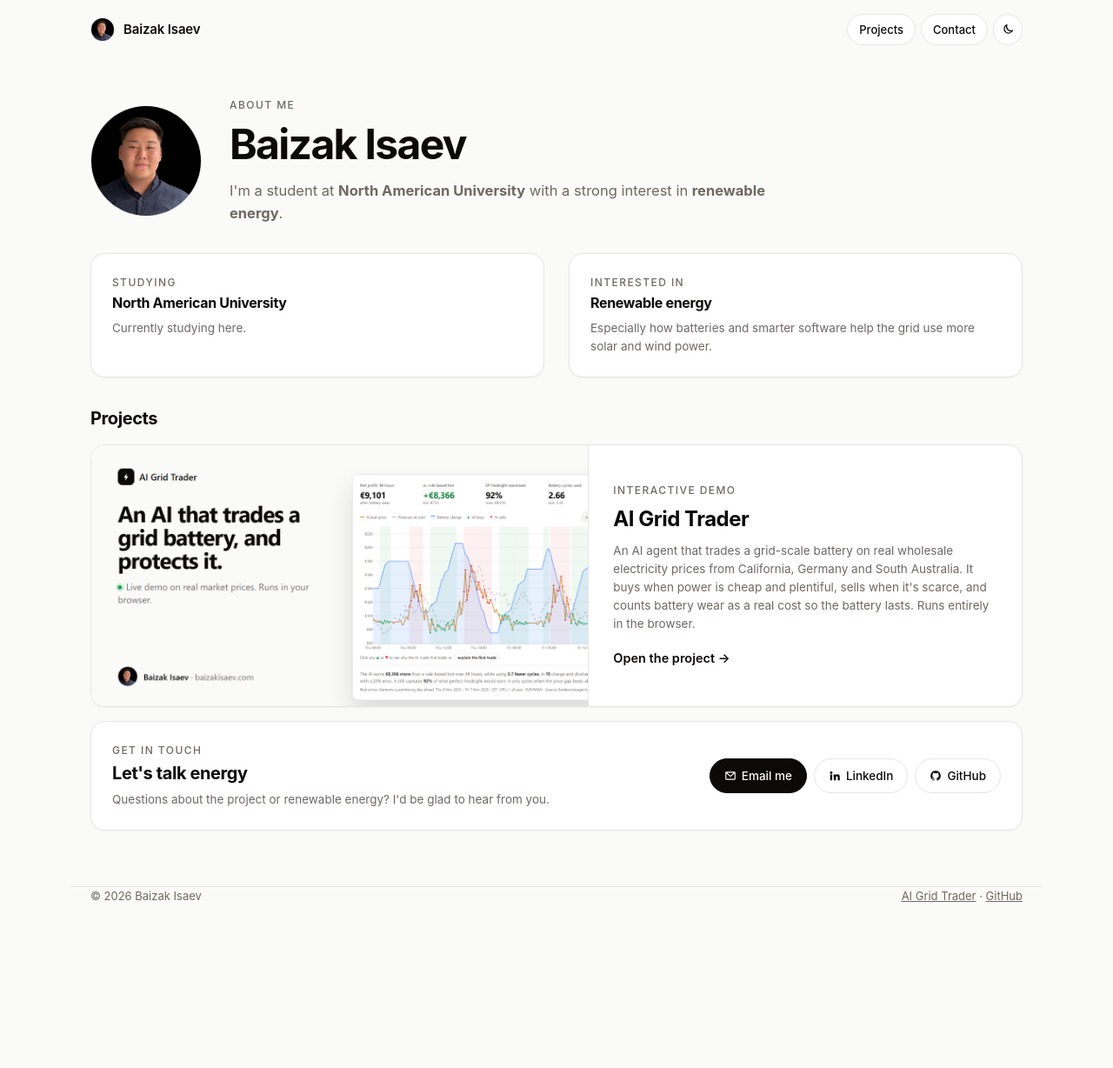
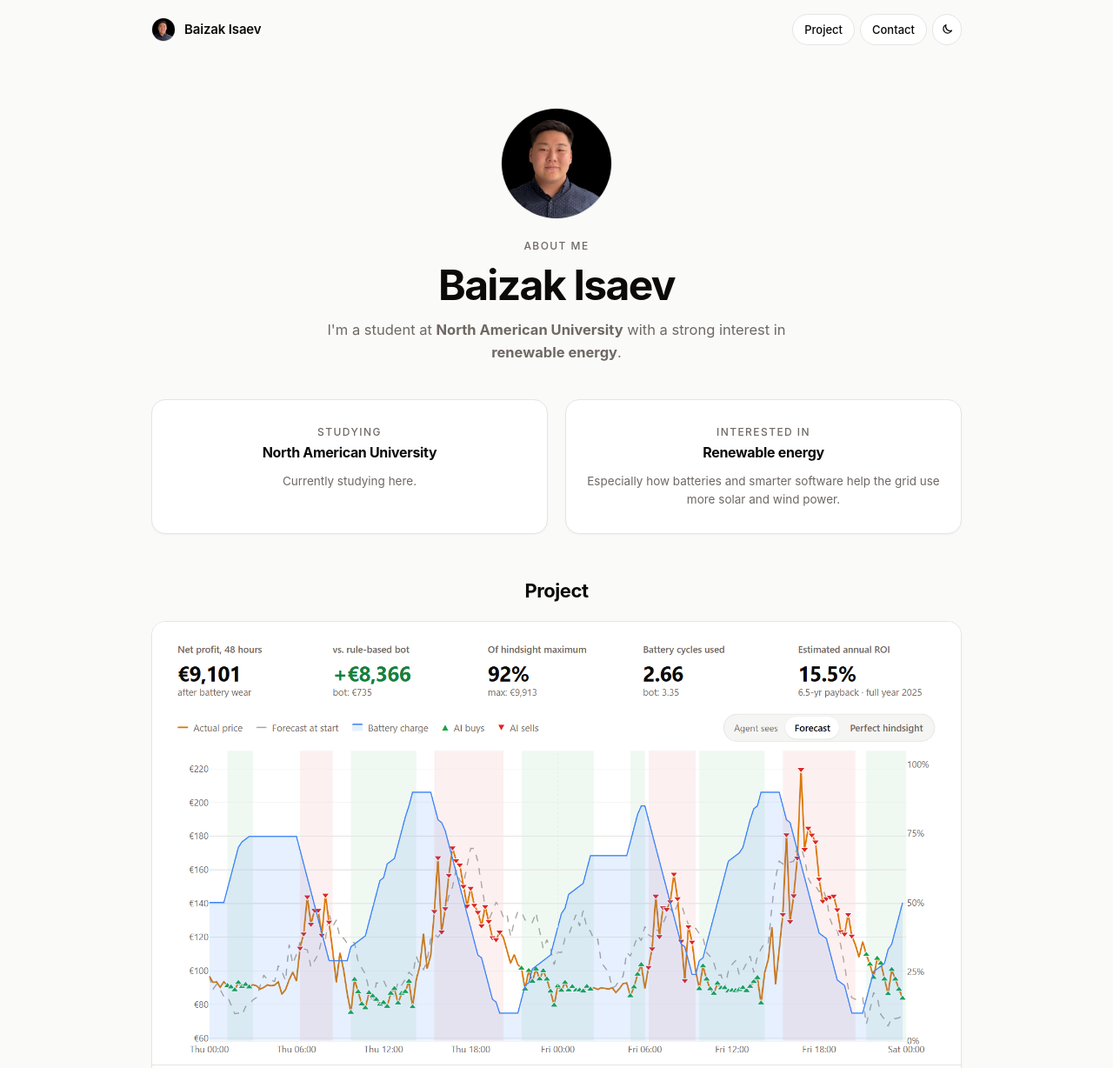
Before and after one commit to nolimitbaiza/ai-grid-trader, a plain HTML site: page index.html in a window 1280 px wide. Shown: the top 1228 px of the page at 87% size. Before the commit the page ends 1040 px from the top, so only its background shows below. Drawn offline with Linux system fonts and the light colour scheme.

Commit message:
Home page: centred, symmetric layout; email shown; "Project"
- Hero, cards, project and contact centred on one axis; header and content
  share the same width; card headings aligned
- Project card shows a clean chart screenshot (assets/img/project-chart.png)
- Contact shows baizak@baizakisaev.com as a visible link
- "Projects" renamed to "Project"; offline cache bumped

Co-Authored-By: Claude Opus 5.5 <noreply@anthropic.com>

```diff
--- a/assets/about.js
+++ b/assets/about.js
@@ -25,6 +25,8 @@
   const link = document.getElementById("email-link");
   link.href = `mailto:${email}?subject=${encodeURIComponent("Hello from your website")}`;
   link.title = email;
+  const text = document.getElementById("email-text");
+  if (text) { text.href = link.href; text.textContent = email; }
 
   if ("serviceWorker" in navigator && /^https?:$/.test(location.protocol)) {
     navigator.serviceWorker.register("sw.js").catch(() => {});
--- a/assets/style.css
+++ b/assets/style.css
@@ -488,3 +488,36 @@ body.embed { background: transparent; }
   .project-card { grid-template-columns: 1fr; }
   .project-shot { border-right: 0; border-bottom: 1px solid var(--line); height: auto; }
 }
+
+/* ---------- Home page: centred, symmetric layout ---------- */
+.home { max-width: 980px; }
+.home .about-hero { flex-direction: column; justify-content: center; text-align: center; gap: 0; padding: 56px 0 40px; }
+.home .about-hero .avatar-xl { margin-bottom: 22px; }
+.home .about-hero .eyebrow { justify-content: center; margin: 0 0 10px; }
+.home .about-hero h1 { margin: 0 auto; }
+.home .about-hero .lede { margin: 14px auto 0; max-width: 34em; }
+.home .about-grid { gap: 20px; margin-bottom: 0; }
+.home .about-grid .card { text-align: center; padding: 28px 24px; display: flex; flex-direction: column; justify-content: center; }
+.home .section-title { text-align: center; margin: 48px 0 18px; font-size: 22px; }
+.home .project-card { display: block; grid-template-columns: none; }
+.home .project-shot { width: 100%; height: auto; aspect-ratio: 1515 / 831; object-fit: cover; object-position: top center;
+  border-right: 0; border-bottom: 1px solid var(--line); background: #fff; }
+.home .project-body { align-items: center; text-align: center; padding: 28px 32px 32px; }
+.home .project-body .note { max-width: 62ch; }
+.home .contact { flex-direction: column; justify-content: center; text-align: center; margin: 20px 0 56px; padding: 36px 24px; gap: 20px; }
+.home .contact-text { flex: none; }
+.home .contact-text .note { margin: 6px auto 0; }
+.home .contact-links { justify-content: center; }
+.contact-email { display: inline-block; margin-top: 14px; font-size: 17px; font-weight: 600; color: var(--ink);
+  text-decoration: none; border-bottom: 1px solid var(--line); padding-bottom: 2px; }
+.contact-email:hover { border-color: var(--ink); }
+.about-page footer { max-width: 980px; }
+@media (max-width: 640px) {
+  .home .about-hero { padding: 36px 0 28px; }
+  .home .about-grid { grid-template-columns: 1fr; }
+  .home .project-body { padding: 22px 20px 26px; }
+}
+.about-page .top { max-width: 980px; }
+.home .about-grid .card { justify-content: flex-start; }
+.home .project-shot { box-sizing: border-box; padding: 20px 24px 8px; object-fit: contain; background: #fff; }
+@media (max-width: 640px) { .home .project-shot { padding: 10px 10px 4px; } }
--- a/index.html
+++ b/index.html
@@ -32,24 +32,22 @@
       <span class="brand-name">Baizak Isaev</span>
     </a>
     <nav class="actions" aria-label="Site">
-      <a class="btn" href="#projects"><span>Projects</span></a>
+      <a class="btn" href="#project"><span>Project</span></a>
       <a class="btn" href="#contact"><span>Contact</span></a>
       <button class="btn btn-icon" id="btn-theme" type="button" aria-label="Switch theme" title="Switch light / dark"></button>
     </nav>
   </header>
 
-  <main class="wrap">
+  <main class="wrap home">
     <section class="about-hero">
       <div class="avatar avatar-xl">
         <span aria-hidden="true">BI</span>
         <img src="assets/img/profile.jpg" alt="Baizak Isaev" onerror="this.remove()">
       </div>
-      <div>
-        <p class="eyebrow">About me</p>
-        <h1>Baizak Isaev</h1>
-        <p class="lede">I'm a student at <b>North American University</b> with a strong interest in
-          <b>renewable energy</b>.</p>
-      </div>
+      <p class="eyebrow">About me</p>
+      <h1>Baizak Isaev</h1>
+      <p class="lede">I'm a student at <b>North American University</b> with a strong interest in
+        <b>renewable energy</b>.</p>
     </section>
 
     <section class="grid grid-2 about-grid">
@@ -65,10 +63,10 @@
       </div>
     </section>
 
-    <section id="projects" class="projects">
-      <h2 class="section-title">Projects</h2>
+    <section id="project" class="projects">
+      <h2 class="section-title">Project</h2>
       <a class="card project-card" href="ai-grid-trader">
-        <img class="project-shot" src="assets/og.png" width="1200" height="630"
+        <img class="project-shot" src="assets/img/project-chart.png" width="1515" height="831" loading="lazy"
              alt="AI Grid Trader: a 48-hour trading chart with the AI's buy and sell decisions">
         <div class="project-body">
           <p class="kicker">Interactive demo</p>
@@ -86,6 +84,7 @@
         <p class="kicker">Get in touch</p>
         <h2>Let's talk energy</h2>
         <p class="note">Questions about the project or renewable energy? I'd be glad to hear from you.</p>
+        <a class="contact-email" id="email-text" href="#contact">baizak<span aria-hidden="true"></span>@baizakisaev.com</a>
       </div>
       <div class="contact-links">
         <a class="btn btn-primary" id="email-link" href="#contact">
--- a/sw.js
+++ b/sw.js
@@ -4,7 +4,7 @@
  * (handy at venues with bad Wi-Fi). Files are served from the cache instantly and refreshed in
  * the background, so a new version shows up on the next visit after it is published.
  */
-const CACHE = "agt-v9";
+const CACHE = "agt-v10";
 const ASSETS = [
   "./",                       // home page (about me)
   "ai-grid-trader",           // the demo (clean URL for ai-grid-trader.html)
@@ -21,6 +21,7 @@ const ASSETS = [
   "assets/vendor/plotly-basic-2.35.2.min.js",
   "assets/img/qr-linkedin.svg",
   "assets/img/profile.jpg",
+  "assets/img/project-chart.png",
   "assets/icons/icon-192.png",
   "assets/icons/icon-512.png",
 ];
```
Also changed, not shown: assets/img/project-chart.png (added), 1 other file.
